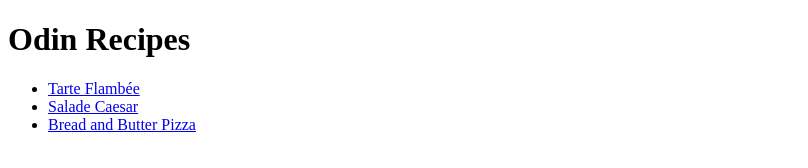
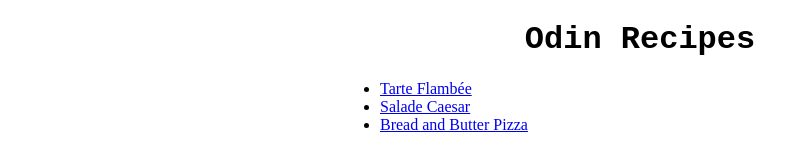
Before and after one commit to Samy68/odin-recipes, a plain HTML site: page index.html in a window 1280 px wide. Shown: the whole page, without its empty margins (0-808 px from the left). Drawn offline with Linux system fonts and the light colour scheme.

Commit message:
Centrage de la page et changement de police pour le titre

```diff
--- a/index.html
+++ b/index.html
@@ -8,11 +8,13 @@
     <title>Document</title>
 </head>
 <body>
-    <h1>Odin Recipes</h1>
-    <ul>
-    	<li><a href="recipes/tarte-flambee.html">Tarte Flambée</a></li>
-    	<li><a href="recipes/caesar-salad.html">Salade Caesar</a></li>
-    	<li><a href="recipes/bread-butter-pizza.html">Bread and Butter Pizza</a></li>
-    </ul>
+    <div class="bloc-page">
+        <h1 class="center-text page-title">Odin Recipes</h1>
+        <ul>
+        	<li><a href="recipes/tarte-flambee.html">Tarte Flambée</a></li>
+        	<li><a href="recipes/caesar-salad.html">Salade Caesar</a></li>
+        	<li><a href="recipes/bread-butter-pizza.html">Bread and Butter Pizza</a></li>
+        </ul>
+    </div>
 </body>
 </html>
--- a/style.css
+++ b/style.css
@@ -1 +1,15 @@
 /* Feuille de style odin-recipes */
+
+
+.bloc-page {
+	max-width: 600px;
+	margin:	0 auto;
+}
+
+.page-title {
+	font-family: Courier New;
+}
+
+.center-text {
+	text-align: center;
+}
```
